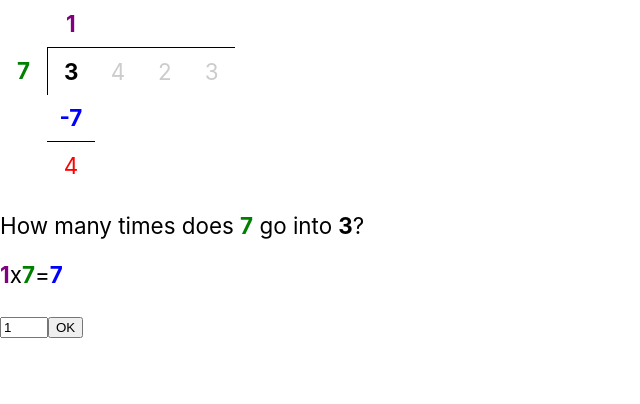
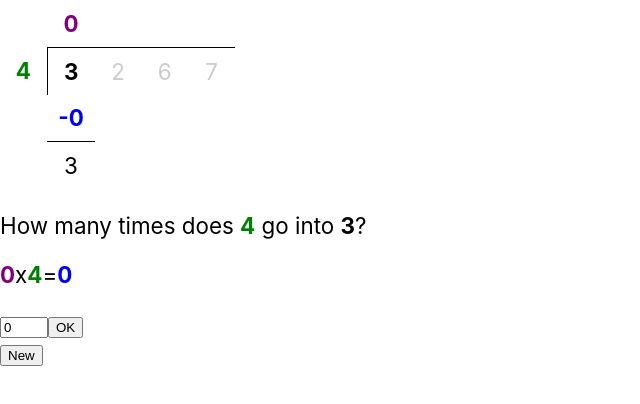
Before and after one commit to reergymerej/long-division, a React (Create React App) app: page / in a window 1280 px wide. Shown: the top 404 px of the page, without its empty margins (0-640 px from the left). Built offline with nearby package versions, Linux system fonts and the light colour scheme.

Commit message:
Add button to get new problem

```diff
--- a/src/App.js
+++ b/src/App.js
@@ -2,15 +2,37 @@ import React, { useState } from 'react'
 import './App.css'
 import Problem from './Problem'
 
-const divisor = 7
-const denominator = 3423
+function rand(min, max) {
+  min = Math.ceil(min);
+  max = Math.floor(max);
+  return Math.floor(Math.random() * (max - min + 1)) + min; //The maximum is inclusive and the minimum is inclusive
+}
+
 
 function App() {
+  const [divisor, setDivisor] = useState(rand(2, 9))
+  const [denominator, setDenominator] = useState(rand(10, 99999))
+  const [show, setShow] = useState(true)
+  const handleNew = () => {
+    setShow(false)
+    setDivisor(rand(2, 9))
+    setDenominator(rand(10, 99999))
+    setTimeout(() => {
+      setShow(true)
+    }, 0)
+  }
   return (
-    <Problem
-      divisor={divisor}
-      denominator={denominator}
-    />
+    <div>
+      {show &&
+      <Problem
+        divisor={divisor}
+        denominator={denominator}
+      />
+      }
+      <button onClick={handleNew}>
+        New
+      </button>
+    </div>
   )
 }
 
--- a/src/Problem.js
+++ b/src/Problem.js
@@ -112,7 +112,7 @@ const Problem = (props) => {
   const [done, setDone] = useState(false)
   const [index, setIndex] = useState(0)
   const [numerator, setNumerator] = useState()
-  const [proposedLittleNumerator, setProposedLittleNumerator] = useState(1)
+  const [proposedLittleNumerator, setProposedLittleNumerator] = useState(0)
   const product = proposedLittleNumerator * props.divisor
   const [pairs, setPairs] = useState([])
   const nextLittleDenominator = pairs.length
```
